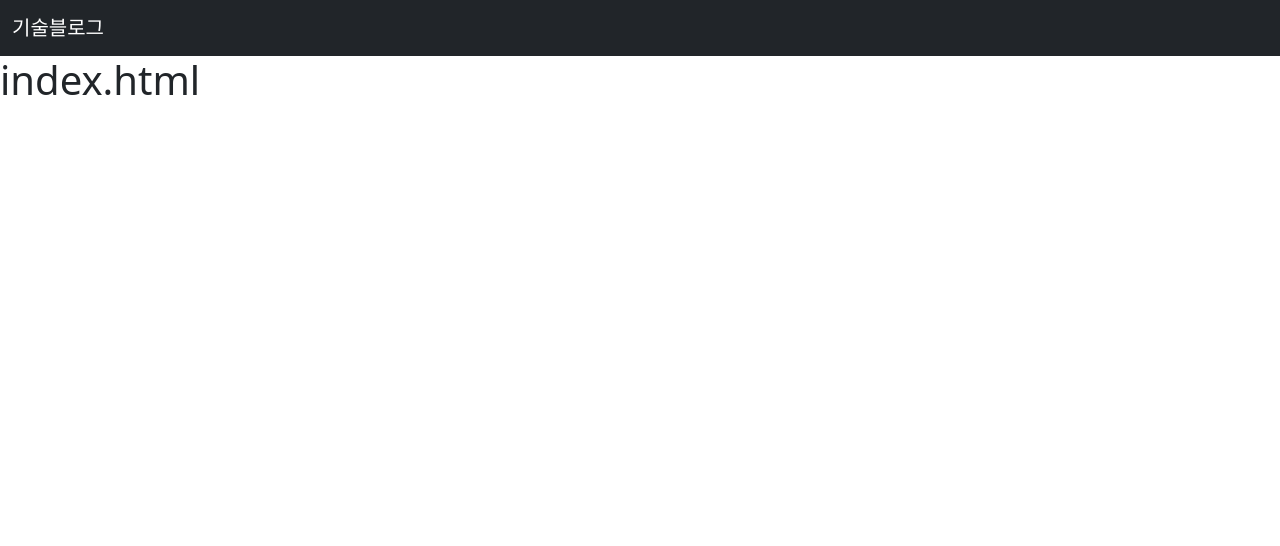
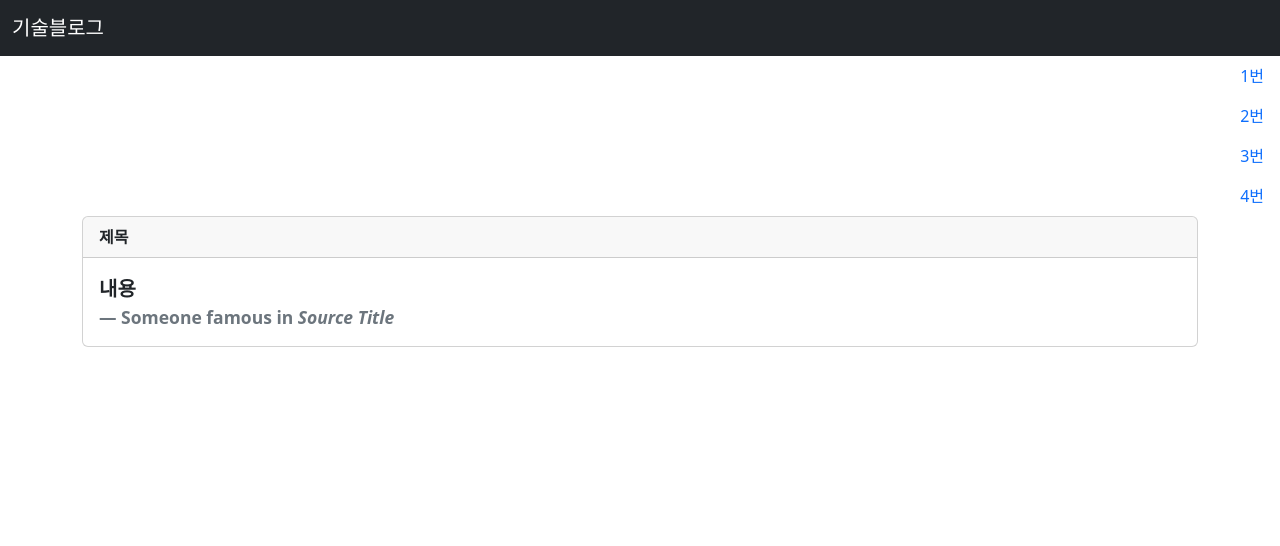
Before and after one commit to ANDONGWOO/techblog, a Django app: page /app1/ in a window 1280 px wide. Shown: the top 546 px of the page. Before the commit the page ends 95 px from the top, so only its background shows below. Run offline with Django 3.2, Linux system fonts and the light colour scheme; some libraries are stand-ins or nearby versions.

Commit message:
사이드 바/카드(제목과 내용)구현 사이드 바 상단 고정x

```diff
--- a/app1/templates/app1/index.html
+++ b/app1/templates/app1/index.html
@@ -2,5 +2,17 @@
 {% load django_bootstrap5 %}
 
 {% block body %}
-  <h1>index.html</h1>
+  <a href="#" class="fw-bold" style="text-decoration: none;">{% comment %} 스타일 밑줄 제거 {% endcomment %}
+    <div class="card">
+      <div class="card-header">제목</div>
+      <div class="card-body">
+        <blockquote class="blockquote mb-0">
+          <p>내용</p>
+          <footer class="blockquote-footer">Someone famous in
+            <cite title="Source Title">Source Title</cite>
+          </footer>
+        </blockquote>
+      </div>
+    </div>
+  </a>
 {% endblock %}
--- a/techblog/templates/base.html
+++ b/techblog/templates/base.html
@@ -12,14 +12,30 @@
     {% block css %}{% endblock css %}
   </head>
 
-  <body>
+  <body style="height: 10000ex;">
     <nav class="navbar navbar-light bg-dark sticky-top">
       <div class="container-fluid">
         <a class="navbar-brand text-white" href="#">기술블로그</a>
         {% comment %} 검색 아이콘 클릭 모달 검색창 {% endcomment %}
       </div>
     </nav>
-        {% block body %}{% endblock body %}
+    <nav class="nav flex-column align-items-end ">{% comment %} 상단고정? {% endcomment %}
+      <li class="nav-item">
+        <a class="nav-link " aria-current="page" href="{% url 'app1:index' %}">1번</a> {% comment %} index경로  {% endcomment %}
+      </li>
+      <li class="nav-item">
+        <a class="nav-link " href="#">2번</a>
+      </li>
+      <li class="nav-item">
+        <a class="nav-link" href="#">3번</a>
+      </li>
+      <li class="nav-item">
+        <a class="nav-link " href="#">4번</a>
+      </li>
+    </nav>
+    <div class="container">
+      {% block body %}{% endblock body %}
+    </div>
   </body>
   {% bootstrap_javascript %}
 </html>
```
Also changed, not shown: README.md.
